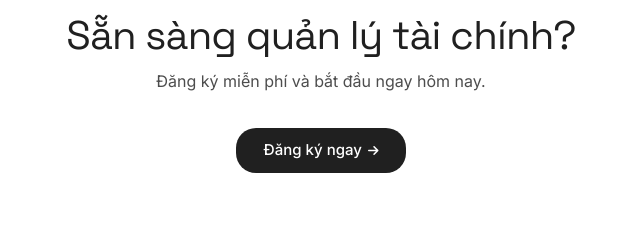
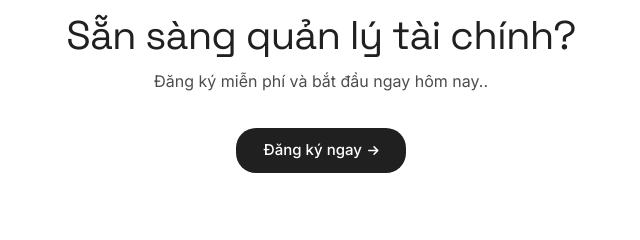
Before and after one commit to Thanhdo2110/personal_finance_tracker, a website built with Vite: page frontend/index.html in a window 1280 px wide. Shown: the part 1444-1684 px from the top of the page, 319-959 px from the left. Built offline with nearby package versions, Linux system fonts and the light colour scheme.

Commit message:
feact: up index

```diff
--- a/frontend/index.html
+++ b/frontend/index.html
@@ -163,7 +163,7 @@
                 Sẵn sàng quản lý tài chính?
             </h2>
             <p style="font-size: 16px; color: #4d4d4d; margin-bottom: 36px;">
-                Đăng ký miễn phí và bắt đầu ngay hôm nay.
+                Đăng ký miễn phí và bắt đầu ngay hôm nay..
             </p>
             <a href="login.html#register" class="btn-filled" style="padding: 12px 28px;">
                 Đăng ký ngay <i class="fas fa-arrow-right" style="font-size: 12px;"></i>
```
